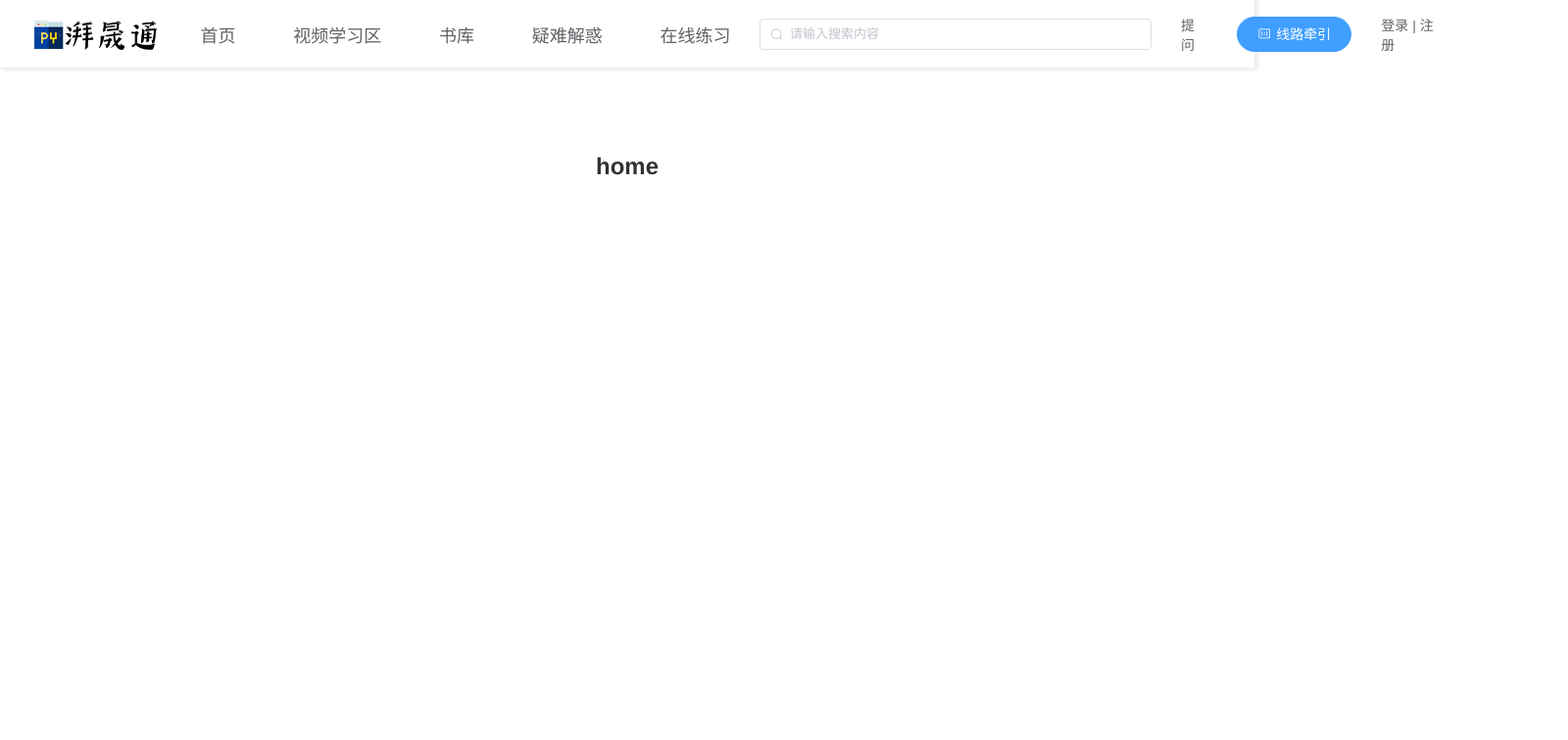
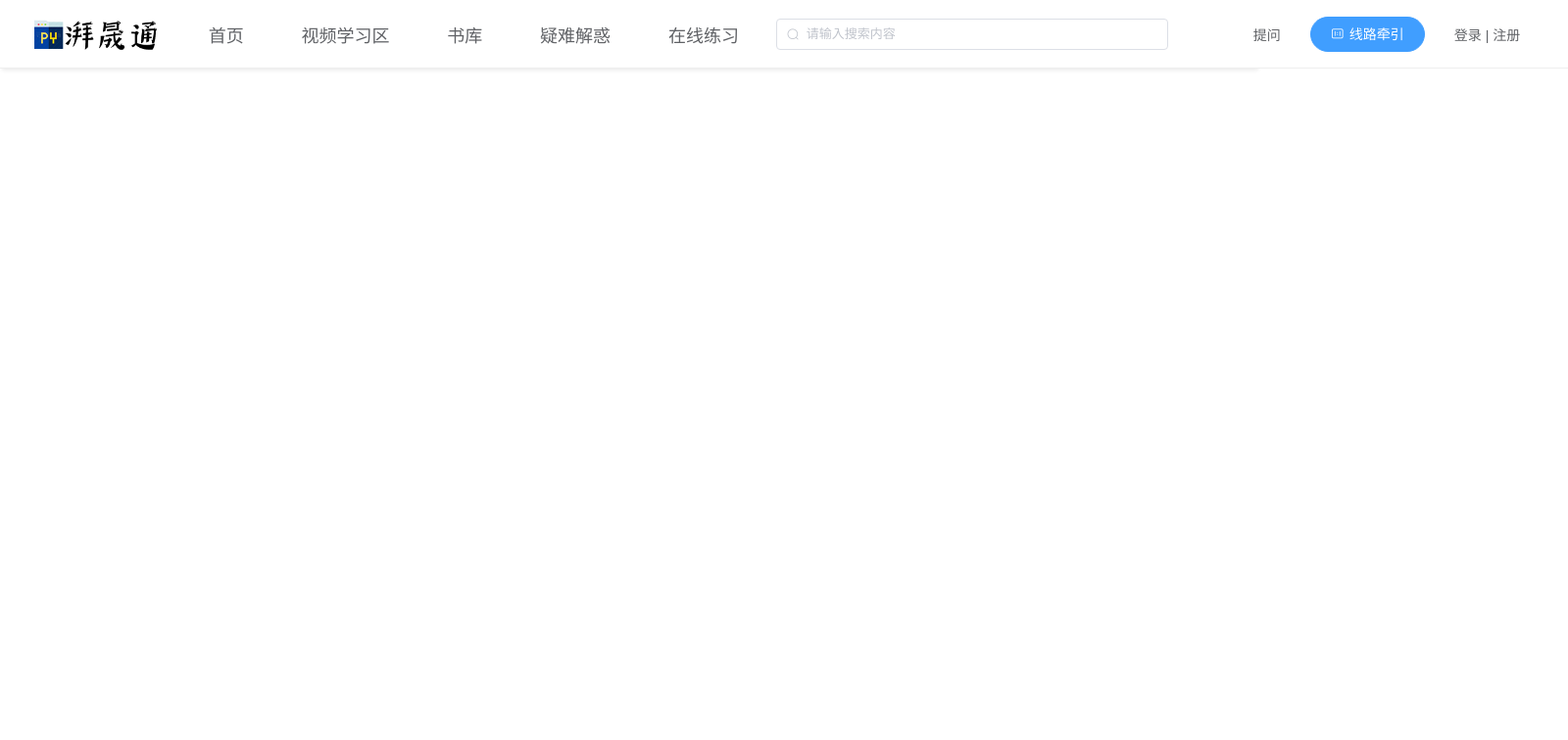
Before and after one commit to FinishZha/py_plateform, a Vue app: page /#/home in a window 1280 px wide. Shown: the top 756 px of the page at 98% size, 1600 px wide, since content can reach past the window. Built offline with nearby package versions, Linux system fonts and the light colour scheme; what mavon-editor would draw is missing.

Commit message:
new fix: prefect some css bug again.

```diff
--- a/src/components/Navigation/Footer.vue
+++ b/src/components/Navigation/Footer.vue
@@ -30,6 +30,7 @@ export default {
   bottom: 0;
   left: 0;
   width: 100%;
+  min-width: 1600px;
   background-color: #ffffff;
   border-top: 1px solid #eeeeee;
   .footer_list{
--- a/src/components/Navigation/Header.vue
+++ b/src/components/Navigation/Header.vue
@@ -71,6 +71,7 @@ export default {
 .nav_header{
   width: 100%;
   height: 100%;
+  min-width: 1600px;
   position: absolute;
   top: 0;
   left: 0;
@@ -89,9 +90,7 @@ export default {
   .nav_header__left{
     height: 100%;
     width: 600px;
-    min-width: 600px;
-    position: relative;
-    left: 0;
+    min-width: 450px;
     ul{
       width: 100%;
       height: 100%;
--- a/src/components/Navigation/Layout.vue
+++ b/src/components/Navigation/Layout.vue
@@ -4,7 +4,7 @@
       <el-header>
           <Header></Header>
       </el-header>
-      <el-main>
+      <el-main class="layout_main">
         <router-view></router-view>
       </el-main>
       <el-footer>
@@ -41,12 +41,13 @@ export default {
       position: sticky;
       top: 0;
       left: 0;
-      width: 100%;
+      z-index: 9999;
       height: 70px !important;
       box-shadow: 3px 1px 4px 1px #ececec !important;
     }
     .el-footer {
       text-align: center;
+      z-index: 999;
     }
 
     .el-main {
@@ -54,7 +55,7 @@ export default {
       color: #333;
       text-align: center;
       line-height: 160px;
-      height: 100vh;
+      min-height: 100vh;
     }
   }
 }
--- a/src/views/Home/Home.vue
+++ b/src/views/Home/Home.vue
@@ -1,15 +1,56 @@
 <template>
   <div class="home">
-    <h1>home</h1>
+   <div class="home_content" id="target_dom">
+
+   </div>
+      <el-button
+          type="primary"
+          icon="el-icon-top"
+          circle
+          plain
+          @click="BACK_TOP"
+          id="back_up"
+          style="display: none"></el-button>
   </div>
 </template>
 
 <script>
+window.onscroll = function (){
+  let backup = document.getElementById('back_up')
+  let target = document.documentElement.scrollTop
+  if(target >= 300){
+    backup.style.display = 'block'
+  }else {
+    backup.style.display = 'none'
+  }
+}
 export default {
-  name: "Home"
+  name: "Home",
+  methods:{
+    BACK_TOP(){
+      console.log('1')
+      document.documentElement.scrollTop = 0
+    }
+  }
 }
 </script>
 
-<style scoped>
+<style lang="less" scoped>
+.home{
+  position: relative;
+  top: 0;
+  left: 0;
+  width: 100%;
 
+  .home_content{
+    height: 3000px;
+    width: 100%;
+  }
+  #back_up{
+    position: fixed;
+    bottom: 100px;
+    right: 40px;
+    z-index: 9999;
+  }
+}
 </style>
```
